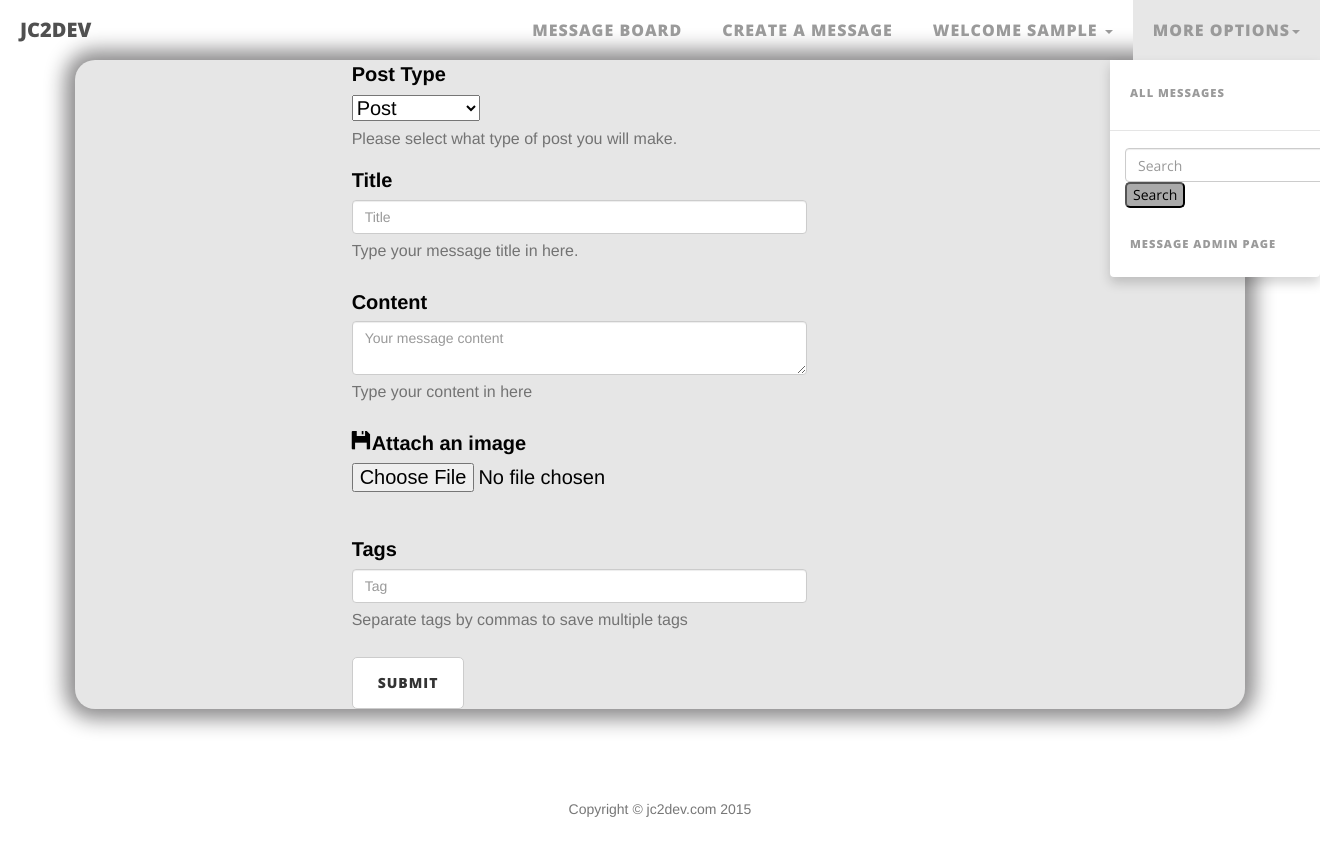
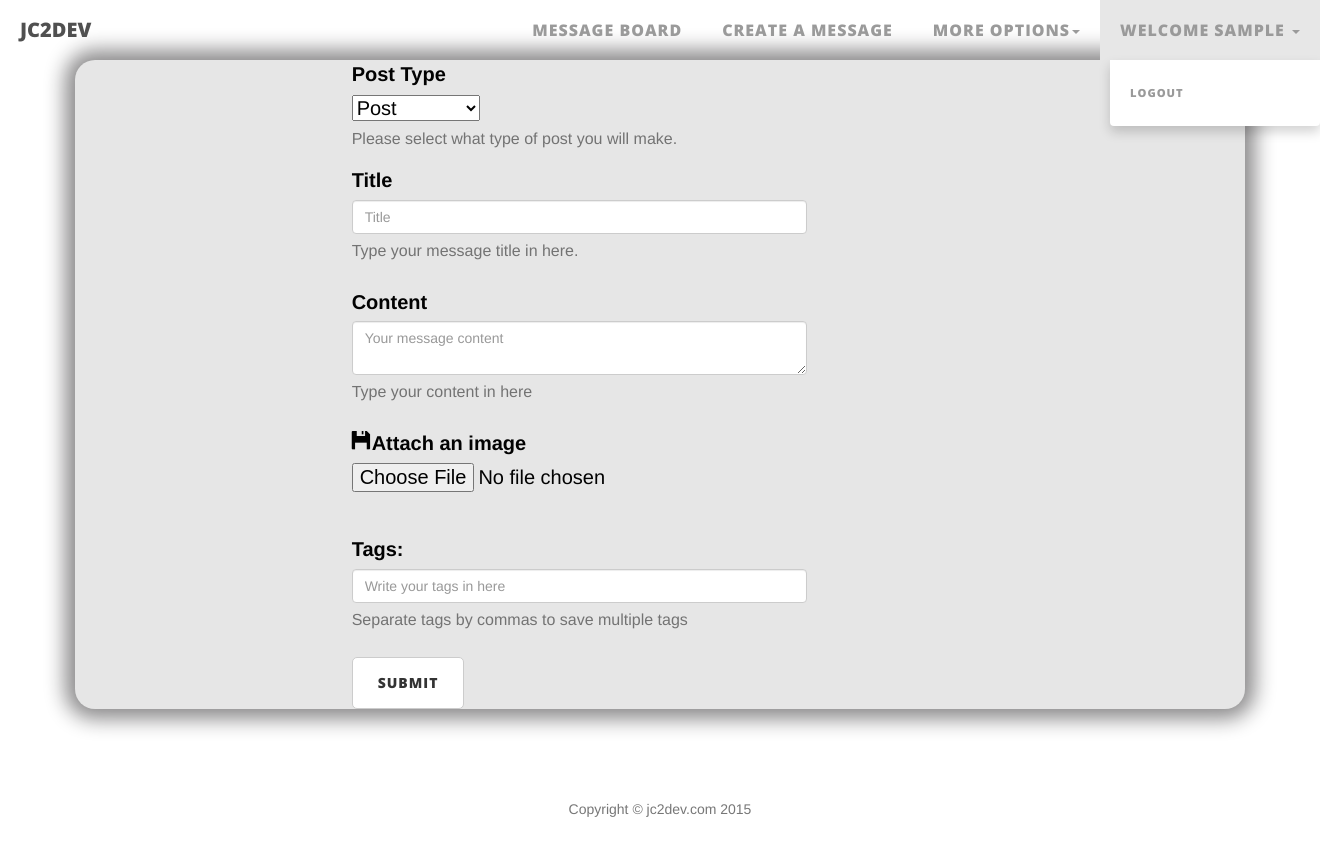
Before and after one commit to jjcarl/message_board, a Django app: page /message/create-message/ in a window 1320 px wide, after a click that opens the changed part; the page is wider, and only the part inside the window is pictured. Shown: the top 843 px of that part. Run offline with Django 3.2, Linux system fonts and the light colour scheme; the visitor is signed in with stand-in values (Sample User, id 1); some libraries are stand-ins or nearby versions.

Commit message:
fixed the tags bug, updated the meta tags and fixed a missing line of js for edit message

```diff
--- a/main/forms.py
+++ b/main/forms.py
@@ -1,21 +1,29 @@
 from django.contrib.auth.models import User
-from django.forms import ModelForm
+from django import forms
 from main.models import Message, Comment, Tag
 
 
-class MessageForm(ModelForm):
+class MessageForm(forms.ModelForm):
     class Meta:
         model = Message
         fields = '__all__'
 
 
-class CommentForm(ModelForm):
+class CommentForm(forms.ModelForm):
     class Meta:
         model = Comment
         fields = '__all__'
 
 
-class TagForm(ModelForm):
+class TagForm(forms.ModelForm):
+    word = forms.CharField(
+        label='Tags',
+        required=False,
+        max_length=100,
+        widget=forms.TextInput(
+            attrs={'class': 'form-control', 'placeholder':
+                   'Write your tags in here'}))
+
     class Meta:
         model = Tag
         fields = '__all__'
--- a/main/models.py
+++ b/main/models.py
@@ -48,7 +48,7 @@ class Comment(models.Model):
 
 
 class Tag(models.Model):
-    word = models.CharField(max_length=50, unique=True)
+    word = models.CharField(max_length=100)
 
     def __unicode__(self):
         return self.word
--- a/main/static/js/blog.js
+++ b/main/static/js/blog.js
@@ -164,7 +164,6 @@ $('#edit-message-btn').click(function(e){
     var id = $(this).parent().attr('data-post-id');
 
     $.get('/message/message-detail/' + id + '/json/', function(data){
-        console.log(data);
         var text = data[0].fields.text
         var title = data[0].fields.title
         var id = data[0].pk
@@ -172,6 +171,7 @@ $('#edit-message-btn').click(function(e){
         var media = data[0].fields.media
         var post_type = data[0].fields.post_type
         var link = data[0].fields.link
+        var reference = data[0].fields.reference
 
         $('#edit-message-form input[name="author"]').val(author);
         $('#edit-message-form input[name="title"]').val(title);
@@ -179,6 +179,7 @@ $('#edit-message-btn').click(function(e){
         $('#edit-message-form input[name="id"]').val(id);
         $('#edit-message-form select[name="post_type"]').val(post_type);
         $('#edit-message-form input[name="link"]').val(link);
+        $('#edit-message-form input[name="reference"]').val(reference);
         switch ($('#edit-message-form select[name="post_type"]').val()){
             case 'QTE':
                 $('#edit-quote-reference').show();
--- a/main/templates/create-message.html
+++ b/main/templates/create-message.html
@@ -63,8 +63,7 @@
                     <div class="form-group create-tag">
                         <div class="row">
                             <div class="col-sm-6">
-                                <label>Tags</label>
-                                <input type="text" name="tags-word" class="form-control" placeholder="Tag">
+                                {{tagform}}
                                 <p class="help-block">Separate tags by commas to save multiple tags</p>
                             </div>
                         </div>
--- a/main/templates/front-base.html
+++ b/main/templates/front-base.html
@@ -5,12 +5,12 @@
     <title>JC2DEV.com</title>
     <meta name="description" content="The professional portfolio for the JC2DEV.com developers James Carlson and Jonathon Carlson. This website showcases their current and past web and mobile app projects and includes links to and information about various projects they have been working on. The projects have been written in Python, Django, Django Rest, AngularJS and Objective C.">
     <meta name=viewport content="width=device-width, initial-scale=1">
-    <meta name="twitter:card" content="http://jc2dev.com/static/img/jc2dev.jpg">
+    <meta name="twitter:card" content="">
     <meta name="twitter:title" content="JC2DEV.com">
     <meta name="twitter:description" content="The online portfolio showcasing some of the work being done by the developers at JC2DEV. It features the current and past projects as well as a message board for information and updates on the development process for the current projects.">
     <meta name="twitter:site" content="@jcarlson1_0">
-    <meta name="twitter:image" content="Preview of the JC2DEV website.">
-    <meta property="og:url" content="http://jc2dev.com/">
+    <meta name="twitter:image" content="http://jc2dev.com/static/img/jc2dev.jpg">
+    <meta property="og:url" content="http://jc2dev.com">
     <meta property="og:site_name" content="JC2DEV.com">
     <meta property="og:title" content="JC2DEV.com">
     <meta property="og:description" content="The online portfolio showcasing some of the work being done by the developers at JC2DEV. It features the current and past projects as well as a message board for information and updates on the development process for the current projects.">
--- a/main/templates/navbar.html
+++ b/main/templates/navbar.html
@@ -13,18 +13,10 @@
     <div class="collapse navbar-collapse" id="bs-example-navbar-collapse-1">
       <ul class="nav navbar-nav navbar-right">
         <li><a href="{% url 'mbhome' %}">Message Board</a></li>
+
         {% if user.is_authenticated %}
-        <li><a href="{% url 'create_message' %}">Create a message</a></li>
-        <li class="dropdown">
-          <a href="#" class="dropdown-toggle" data-toggle="dropdown" role="button" aria-haspopup="true" aria-expanded="false"> Welcome {{user.username}} <span class="caret"></span></a>
-          <ul class="dropdown-menu">
-            <li><a href="{% url 'logout' %}">Logout</a></li>
-          </ul>
-        </li>
-        {% else %}
-        <li><a href="{% url 'login' %}">Login</a></li>
+          <li><a href="{% url 'create_message' %}">Create a message</a></li>
         {% endif %}
-        {% if user.is_authenticated %}
           <li class="dropdown">
               <a href="" class="dropdown-toggle" data-toggle="dropdown" role="button" aria-haspopup="true" aria-expanded="false">More Options<span class="caret"></span></a>
               <ul class="dropdown-menu">
@@ -37,12 +29,21 @@
                   </div>
                   <button type="submit" class="search-btn" name="search-btn">Search</button>
                 </form>
-                {% endif %}
                 {% if user.is_superuser %}
                   <li><a href="{% url 'message_admin' %}">Message Admin Page</a></li>
                 {% endif %}
               </ul>
             </li>
+          {% if user.is_authenticated %}
+            <li class="dropdown">
+              <a href="#" class="dropdown-toggle" data-toggle="dropdown" role="button" aria-haspopup="true" aria-expanded="false"> Welcome {{user.username}} <span class="caret"></span></a>
+              <ul class="dropdown-menu">
+                <li><a href="{% url 'logout' %}">Logout</a></li>
+              </ul>
+            </li>
+          {% else %}
+            <li><a href="{% url 'login' %}">Login</a></li>
+          {% endif %}
         </ul>
       </div>
   </div>
--- a/main/views.py
+++ b/main/views.py
@@ -60,12 +60,12 @@ def short_messages(request):
 def create_message(request):
     messages = Message.objects.all()
     tags = Tag.objects.all()
-    context = {'messages': messages, 'tags': tags}
+    context = {'messages': messages, 'tags': tags, 'tagform': TagForm}
     form = MessageForm(request.POST, request.FILES, prefix="message")
-    tags = TagForm(request.POST, prefix="tags")
+    tags = TagForm(request.POST)
     if request.method == "POST":
         cleaned_tags = []
-        if tags.is_valid:
+        if tags.is_valid():
             tag_list = []
 
             tag = tags.save(commit=False)
@@ -78,13 +78,13 @@ def create_message(request):
 
             context['tag'] = "Your tags have been saved"
 
-        if form.is_valid:
+        if form.is_valid():
 
             message = form.save()
             for tag in cleaned_tags:
                 message.tag.add(tag)
             context['message'] = "Your message has been saved"
-
+            return redirect('mbhome')
         else:
             context['message'] = form.errors
 
```
